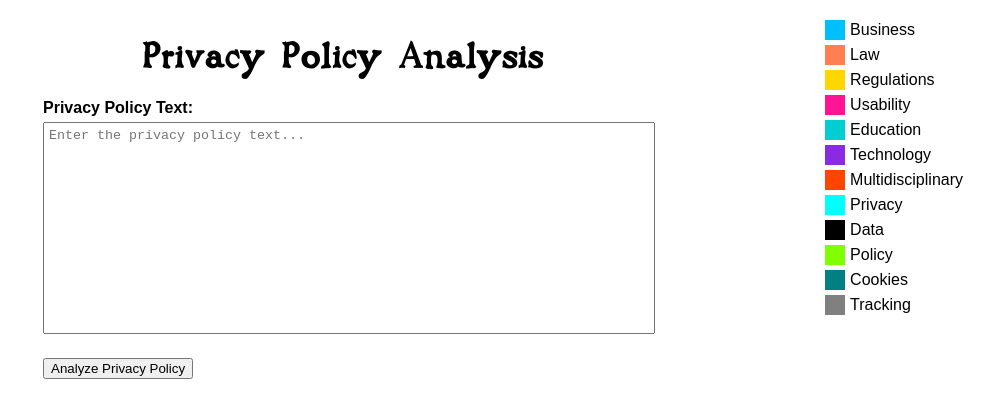
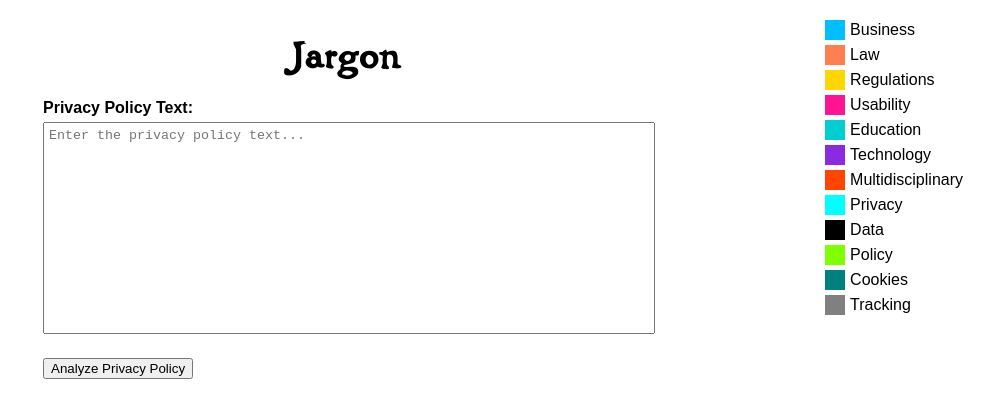
Before and after one commit to MinatoNamikaze02/jargon, a plain HTML site: page client/index.html in a window 1280 px wide. Shown: the whole page, without its empty margins (297-1280 px from the left). Drawn offline with Linux system fonts and the light colour scheme.

Commit message:
asset change

```diff
--- a/client/index.html
+++ b/client/index.html
@@ -1,7 +1,7 @@
 <!DOCTYPE html>
 <html>
   <head>
-    <title>Privacy Policy Analysis</title>
+    <title>Jargon - A Privacy Policy Analysis Tool</title>
     <style>
       @font-face {
         font-family: "Buccaneer";
@@ -116,7 +116,7 @@
     </style>
   </head>
   <body>
-    <h1>Privacy Policy Analysis</h1>
+    <h1>Jargon</h1>
     <div class="form-container">
       <form id="privacyPolicyForm">
         <div class="form-group">
```
Also changed, not shown: client/assets/working.png.
